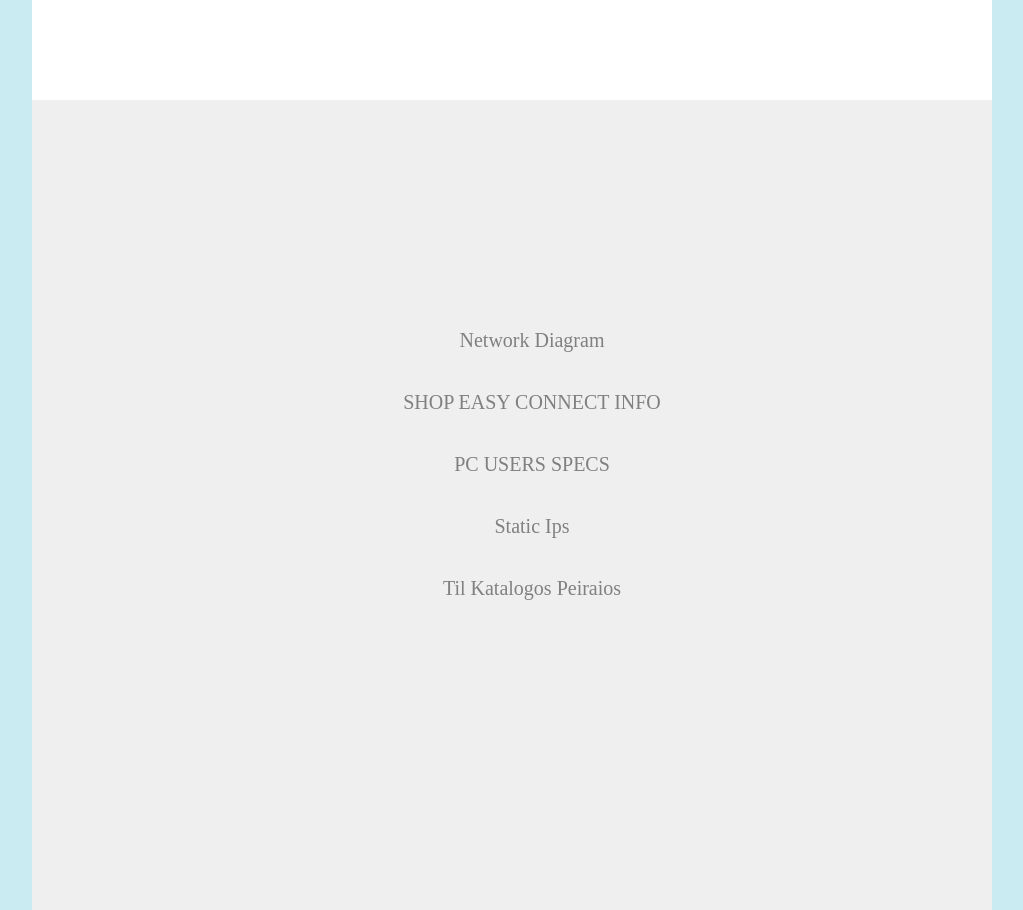
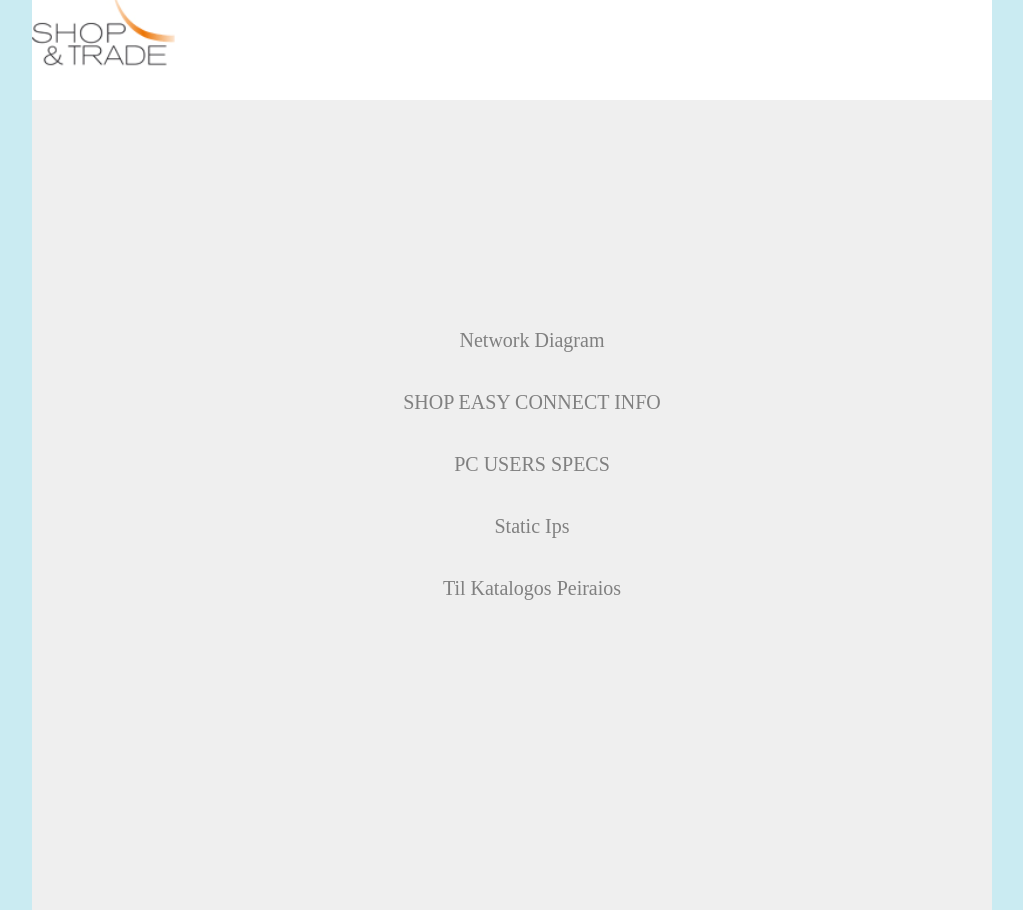
Before and after one commit to electrapan/shopandtrade, a plain HTML site: page index.html in a window 1280 px wide. Shown: the whole page, without its empty margins (128-1151 px from the left). Drawn offline with Linux system fonts and the light colour scheme; the site is published under a folder, as on GitHub Pages, so addresses that start at the root find nothing.

Commit message:
Update index.html

```diff
--- a/index.html
+++ b/index.html
@@ -7,7 +7,7 @@
 <body>
 
 		<div id="header">
-		<img src="/header.png">
+		<img src="shopandtrade/header.png">
 	</div>
 <div id = "container">
 
```
